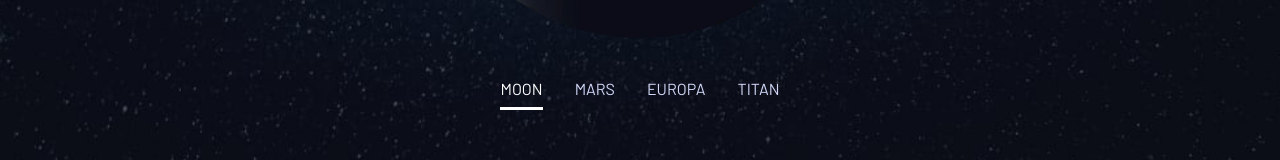
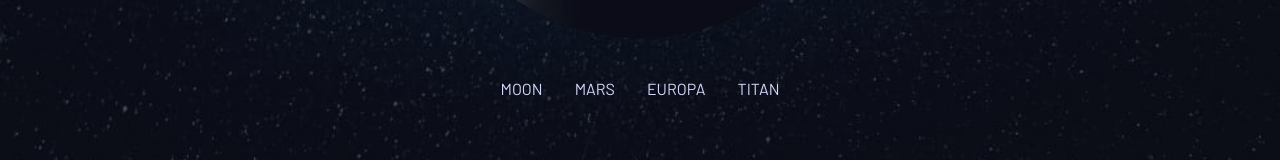
Before and after one commit to Chamara-Wijepala/space-travel, a React (Vite) app: page /#/destination in a window 1280 px wide. Shown: the part 629-789 px from the top of the page. Built offline with nearby package versions, Linux system fonts and the light colour scheme; a web font is replaced by a local one.

Commit message:
Add tab switching functionality to destination page

```diff
--- a/src/App.tsx
+++ b/src/App.tsx
@@ -1,5 +1,7 @@
 import { Suspense, lazy, useState, useEffect } from "react";
 import { Routes, Route, useLocation } from "react-router-dom";
+
+import data from "data/data.json";
 
 import Spinner from "components/Spinner";
 import Header from "components/Header";
@@ -43,7 +45,10 @@ function App() {
       <Suspense fallback={<Spinner />}>
         <Routes>
           <Route path="/" element={<Home />} />
-          <Route path="/destination" element={<Destination />} />
+          <Route
+            path="/destination"
+            element={<Destination data={data.destinations} />}
+          />
           <Route path="/crew" element={<Crew />} />
           <Route path="/technology" element={<Technology />} />
         </Routes>
--- a/src/Global.styled.ts
+++ b/src/Global.styled.ts
@@ -146,6 +146,10 @@ button {
   backdrop-filter: blur(1.5rem);
 }
 
+.uppercase {
+  text-transform: uppercase;
+}
+
 /* ------------------ */
 /* Styles             */
 /* ------------------ */
--- /dev/null
+++ b/src/data/data.json
@@ -0,0 +1,28 @@
+{
+  "destinations": [
+    {
+      "name": "Moon",
+      "description": "See our planet as you’ve never seen it before. A perfect relaxing trip away to help regain perspective and come back refreshed. While you’re there, take in some history by visiting the Luna 2 and Apollo 11 landing sites.",
+      "distance": "384,400 km",
+      "travel": "3 days"
+    },
+    {
+      "name": "Mars",
+      "description": "Don’t forget to pack your hiking boots. You’ll need them to tackle Olympus Mons, the tallest planetary mountain in our solar system. It’s two and a half times the size of Everest!",
+      "distance": "225 mil. km",
+      "travel": "9 months"
+    },
+    {
+      "name": "Europa",
+      "description": "The smallest of the four Galilean moons orbiting Jupiter, Europa is a winter lover’s dream. With an icy surface, it’s perfect for a bit of ice skating, curling, hockey, or simple relaxation in your snug wintery cabin.",
+      "distance": "628 mil. km",
+      "travel": "3 years"
+    },
+    {
+      "name": "Titan",
+      "description": "The only moon known to have a dense atmosphere other than Earth, Titan is a home away from home (just a few hundred degrees colder!). As a bonus, you get striking views of the Rings of Saturn.",
+      "distance": "1.6 bil. km",
+      "travel": "7 years"
+    }
+  ]
+}
--- a/src/pages/Destination/index.tsx
+++ b/src/pages/Destination/index.tsx
@@ -1,44 +1,96 @@
-import moon from "assets/destination/image-moon.webp";
+import { useState, MouseEvent } from "react";
+
+import moonImage from "assets/destination/image-moon.webp";
+import marsImage from "assets/destination/image-mars.webp";
+import europaImage from "assets/destination/image-europa.webp";
+import titanImage from "assets/destination/image-titan.webp";
 
 import NumberedTitle from "styles/NumberedTitle";
 import * as S from "./style";
 
-function index() {
+interface DestinationItem {
+  name: string;
+  image?: string;
+  description: string;
+  distance: string;
+  travel: string;
+}
+
+interface IProps {
+  data: DestinationItem[];
+}
+
+function index({ data }: IProps) {
+  const [moon, mars, europa, titan] = data;
+  const [currentDestination, setCurrentDestination] = useState(moon);
+
+  moon.image = moonImage;
+  mars.image = marsImage;
+  europa.image = europaImage;
+  titan.image = titanImage;
+
+  const handleTabChange = (event: MouseEvent<HTMLButtonElement>) => {
+    const targetTab = event.target as HTMLElement;
+    const tabName = targetTab.innerHTML;
+
+    switch (tabName) {
+      case "moon":
+        setCurrentDestination(moon);
+        break;
+      case "mars":
+        setCurrentDestination(mars);
+        break;
+      case "europa":
+        setCurrentDestination(europa);
+        break;
+      case "titan":
+        setCurrentDestination(titan);
+        break;
+      default:
+        break;
+    }
+  };
+
   return (
     <S.Destination>
       <NumberedTitle>
         <span aria-hidden="true">01</span>PICK YOUR DESTINATION
       </NumberedTitle>
 
-      <img src={moon} alt="THE MOON" />
+      <img
+        src={currentDestination.image}
+        alt={currentDestination.name}
+        className="uppercase"
+      />
 
       <S.TabList>
-        <button type="button" className="active">
-          MOON
+        <button type="button" onClick={handleTabChange} className="uppercase">
+          moon
         </button>
-        <button type="button">MARS</button>
-        <button type="button">EUROPA</button>
-        <button type="button">TITAN</button>
+        <button type="button" onClick={handleTabChange} className="uppercase">
+          mars
+        </button>
+        <button type="button" onClick={handleTabChange} className="uppercase">
+          europa
+        </button>
+        <button type="button" onClick={handleTabChange} className="uppercase">
+          titan
+        </button>
       </S.TabList>
 
       <S.Article>
-        <h2>MOON</h2>
+        <h2 className="uppercase">{currentDestination.name}</h2>
 
-        <p>
-          See our planet as you’ve never seen it before. A perfect relaxing trip
-          away to help regain perspective and come back refreshed. While you’re
-          there, take in some history by visiting the Luna 2 and Apollo 11
-          landing sites.
-        </p>
+        <p>{currentDestination.description}</p>
 
-        <S.Meta>
+        <S.Meta className="uppercase">
           <div>
             <h3>AVG. DISTANCE</h3>
-            <p>384,400 KM</p>
+            <p>{currentDestination.distance}</p>
           </div>
           <div>
             <h3>EST. TRAVEL TIME</h3>
-            <p>3 DAYS</p>
+            <p>{currentDestination.travel}</p>
           </div>
         </S.Meta>
       </S.Article>
```
